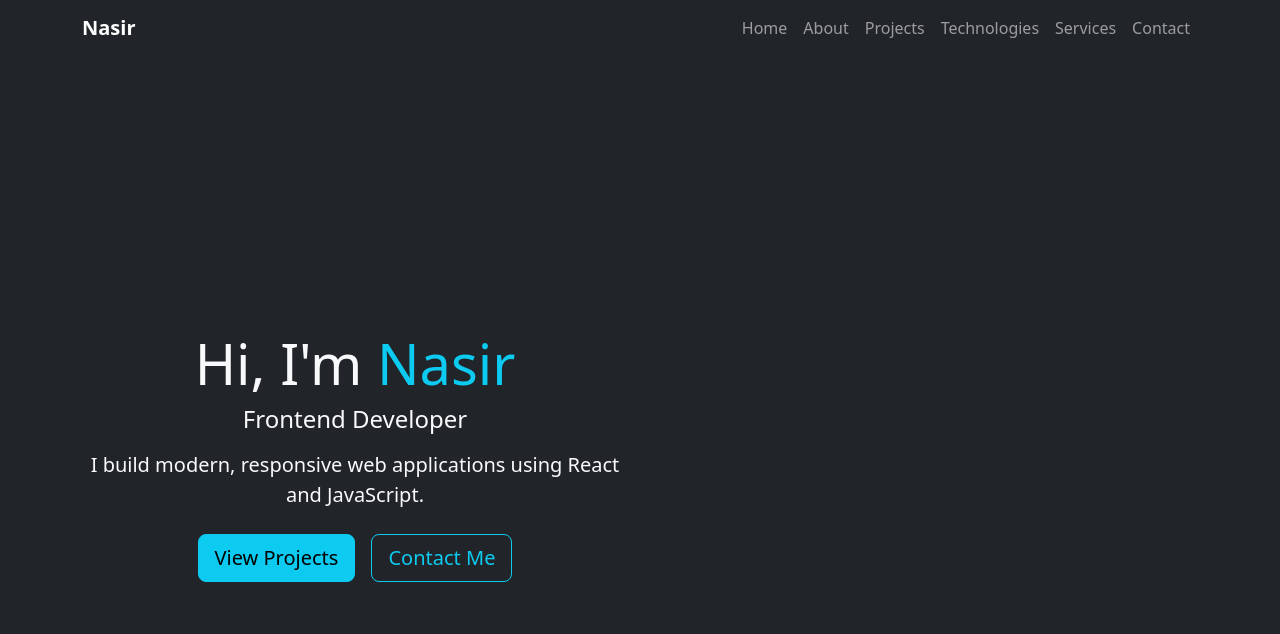
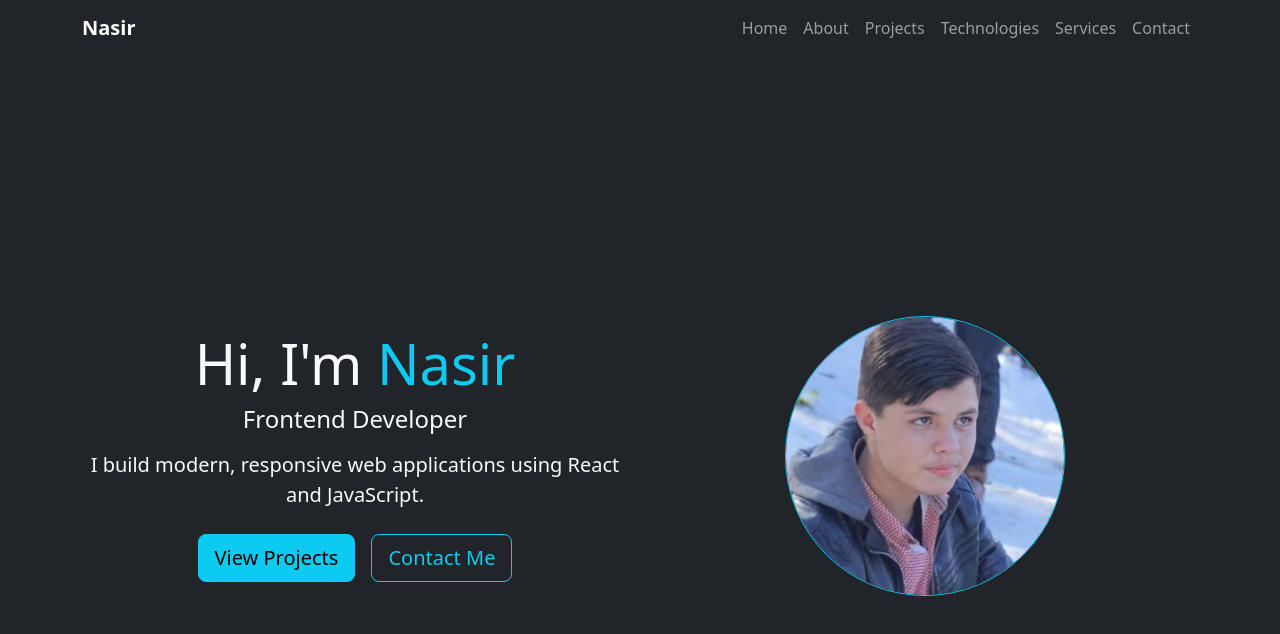
Before and after one commit to Nasir-afridi/Portfolio, a React (Vite) app in the folder Portfolio/: page / in a window 1280 px wide. Shown: the top 634 px of the page. Built offline with nearby package versions, Linux system fonts and the light colour scheme.

Commit message:
Added my profile image

```diff
--- a/Portfolio/src/components/Navbar/Hero.jsx
+++ b/Portfolio/src/components/Navbar/Hero.jsx
@@ -1,6 +1,5 @@
 import React from "react";
 import { Link } from "react-router-dom";
-import "bootstrap/dist/css/bootstrap.min.css";
 
 const Hero = () => {
   return (
@@ -27,7 +26,14 @@ const Hero = () => {
             </div>
           </div>
 
-
+          <div className="col-lg-6 text-center">
+            <img
+              src="/My-Img.jpeg"
+              alt="Nasir"
+              className="rounded-circle border border-info img-fluid"
+              style={{ maxWidth: "280px" }}
+            />
+          </div>
         </div>
       </div>
     </section>
```
